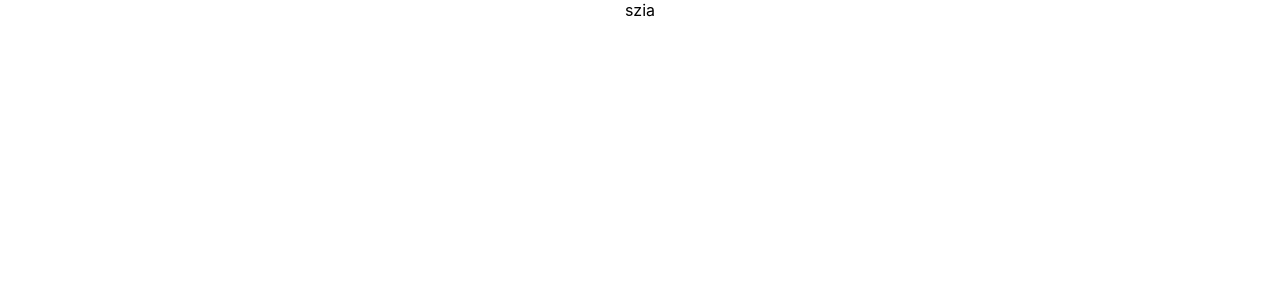
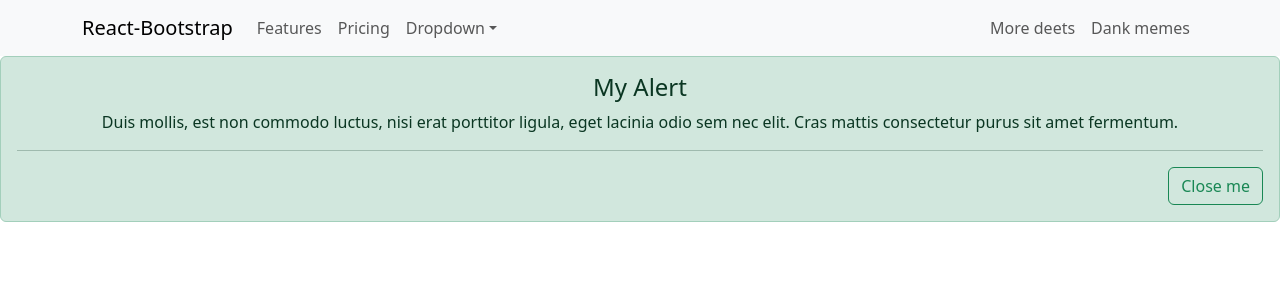
Before and after one commit to BudyBuilding/asztalos, a React (Create React App) app in the folder asztalos/: page / in a window 1280 px wide. Shown: the top 300 px of the page. Built offline with nearby package versions, Linux system fonts and the light colour scheme.

Commit message:
Disable the firebase component and start the ui for the dashboard and navbar.

```diff
--- a/asztalos/package.json
+++ b/asztalos/package.json
@@ -3,13 +3,18 @@
   "version": "0.1.0",
   "private": true,
   "dependencies": {
+    "@reduxjs/toolkit": "^2.2.2",
     "@testing-library/jest-dom": "^5.17.0",
     "@testing-library/react": "^13.4.0",
     "@testing-library/user-event": "^13.5.0",
+    "bootstrap": "^5.3.3",
     "firebase": "^10.9.0",
     "react": "^18.2.0",
+    "react-bootstrap": "^2.10.2",
     "react-dom": "^18.2.0",
+    "react-redux": "^9.1.0",
     "react-scripts": "5.0.1",
+    "redux": "^5.0.1",
     "web-vitals": "^2.1.4"
   },
   "scripts": {
--- a/asztalos/src/App.js
+++ b/asztalos/src/App.js
@@ -1,10 +1,20 @@
-import logo from './logo.svg';
 import './App.css';
 import Login from "./components/modules/login";
+import Dashboard from "./components/modules/dashboard";
+import Navbar from "./components/modules/navigationbar";
+
+import 'bootstrap/dist/css/bootstrap.min.css'; // Importáljuk a Bootstrap stíluslapot
+
 function App() {
   return (
     <div className="App">
-      <Login />
+{/*
+
+     <Login />
+*/}
+    <Navbar/>
+
+    <Dashboard/>
     </div>
   );
 }
--- /dev/null
+++ b/asztalos/src/components/modules/dashboard.js
@@ -0,0 +1,30 @@
+import { useState } from 'react';
+import Alert from 'react-bootstrap/Alert';
+import Button from 'react-bootstrap/Button';
+
+function Dashboard() {
+  const [show, setShow] = useState(true);
+
+  return (
+    <>
+      <Alert show={show} variant="success">
+        <Alert.Heading>My Alert</Alert.Heading>
+        <p>
+          Duis mollis, est non commodo luctus, nisi erat porttitor ligula, eget
+          lacinia odio sem nec elit. Cras mattis consectetur purus sit amet
+          fermentum.
+        </p>
+        <hr />
+        <div className="d-flex justify-content-end">
+          <Button onClick={() => setShow(false)} variant="outline-success">
+            Close me
+          </Button>
+        </div>
+      </Alert>
+
+      {!show && <Button onClick={() => setShow(true)}>Show Alert</Button>}
+    </>
+  );
+}
+
+export default Dashboard;
--- a/asztalos/src/components/modules/login.js
+++ b/asztalos/src/components/modules/login.js
@@ -1,7 +1,78 @@
-import React from "react";
+import React, { useState } from 'react';
+import { Form, Button } from 'react-bootstrap';
 
-function Login() {
-    return <div>szia</div>
-}
+const Login = () => {
+  const [email, setEmail] = useState('');
+  const [password, setPassword] = useState('');
+
+  const handleLogin = (e) => {
+    e.preventDefault();
+    // Itt hozzáadhatod a bejelentkezés logikáját
+    console.log('Bejelentkezés');
+  };
+
+  return (
+<div className="Auth-form-container">
+      <form className="Auth-form">
+        <div className="Auth-form-content">
+          <h3 className="Auth-form-title">Sign In</h3>
+          <div className="form-group mt-3">
+            <label>Email address</label>
+            <input
+              type="email"
+              className="form-control mt-1"
+              placeholder="Enter email"
+            />
+          </div>
+          <div className="form-group mt-3">
+            <label>Password</label>
+            <input
+              type="password"
+              className="form-control mt-1"
+              placeholder="Enter password"
+            />
+          </div>
+          <div className="d-grid gap-2 mt-3">
+            <button type="submit" className="btn btn-primary">
+              Submit
+            </button>
+          </div>
+          <p className="forgot-password text-right mt-2">
+            Forgot <a href="#">password?</a>
+          </p>
+        </div>
+      </form>
+    </div>
+
+    /*
+    <div className="container">
+      <h2>Bejelentkezés</h2>
+      <Form onSubmit={handleLogin}>
+        <Form.Group controlId="formBasicEmail">
+          <Form.Label>Email cím</Form.Label>
+          <Form.Control
+            type="email"
+            placeholder="Írd be az email címed"
+            value={email}
+            onChange={(e) => setEmail(e.target.value)}
+          />
+        </Form.Group>
+
+        <Form.Group controlId="formBasicPassword">
+          <Form.Label>Jelszó</Form.Label>
+          <Form.Control
+            type="password"
+            placeholder="Jelszó"
+            value={password}
+            onChange={(e) => setPassword(e.target.value)}
+          />
+        </Form.Group>
+        <Button variant="primary" type="submit">
+          Bejelentkezés
+        </Button>
+      </Form>
+    </div>*/
+  );
+};
 
 export default Login;
--- /dev/null
+++ b/asztalos/src/components/modules/navigationbar.js
@@ -0,0 +1,40 @@
+import Container from 'react-bootstrap/Container';
+import Nav from 'react-bootstrap/Nav';
+import Navbar from 'react-bootstrap/Navbar';
+import NavDropdown from 'react-bootstrap/NavDropdown';
+
+function navbar() {
+  return (
+    <Navbar collapseOnSelect expand="lg" className="bg-body-tertiary">
+      <Container>
+        <Navbar.Brand href="#home">React-Bootstrap</Navbar.Brand>
+        <Navbar.Toggle aria-controls="responsive-navbar-nav" />
+        <Navbar.Collapse id="responsive-navbar-nav">
+          <Nav className="me-auto">
+            <Nav.Link href="#features">Features</Nav.Link>
+            <Nav.Link href="#pricing">Pricing</Nav.Link>
+            <NavDropdown title="Dropdown" id="collapsible-nav-dropdown">
+              <NavDropdown.Item href="#action/3.1">Action</NavDropdown.Item>
+              <NavDropdown.Item href="#action/3.2">
+                Another action
+              </NavDropdown.Item>
+              <NavDropdown.Item href="#action/3.3">Something</NavDropdown.Item>
+              <NavDropdown.Divider />
+              <NavDropdown.Item href="#action/3.4">
+                Separated link
+              </NavDropdown.Item>
+            </NavDropdown>
+          </Nav>
+          <Nav>
+            <Nav.Link href="#deets">More deets</Nav.Link>
+            <Nav.Link eventKey={2} href="#memes">
+              Dank memes
+            </Nav.Link>
+          </Nav>
+        </Navbar.Collapse>
+      </Container>
+    </Navbar>
+  );
+}
+
+export default navbar;
```
Also changed, not shown: asztalos/src/components/modules/firebase.js (+5 -4 lines), 1 other file (tests, documents, lock files or other folders).
